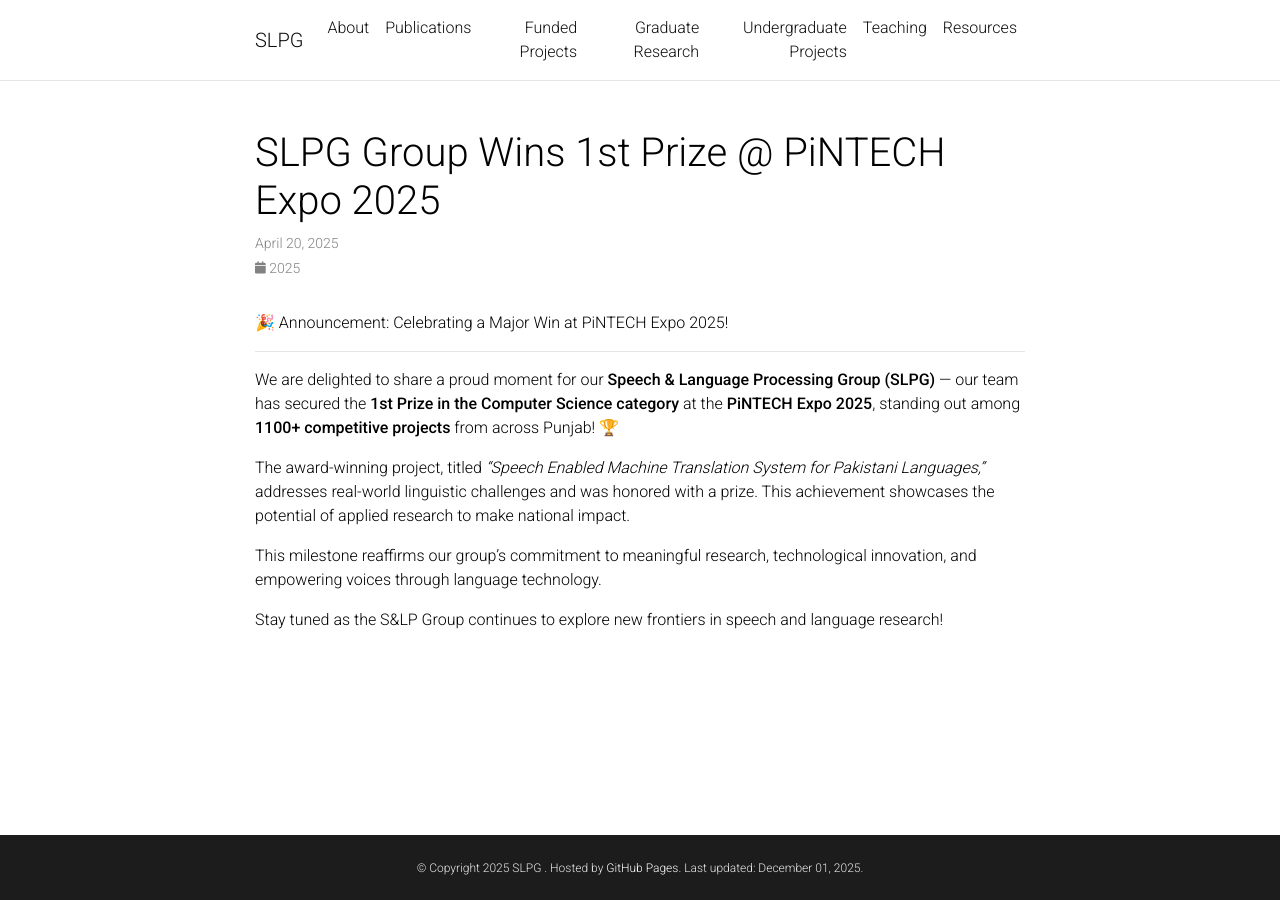
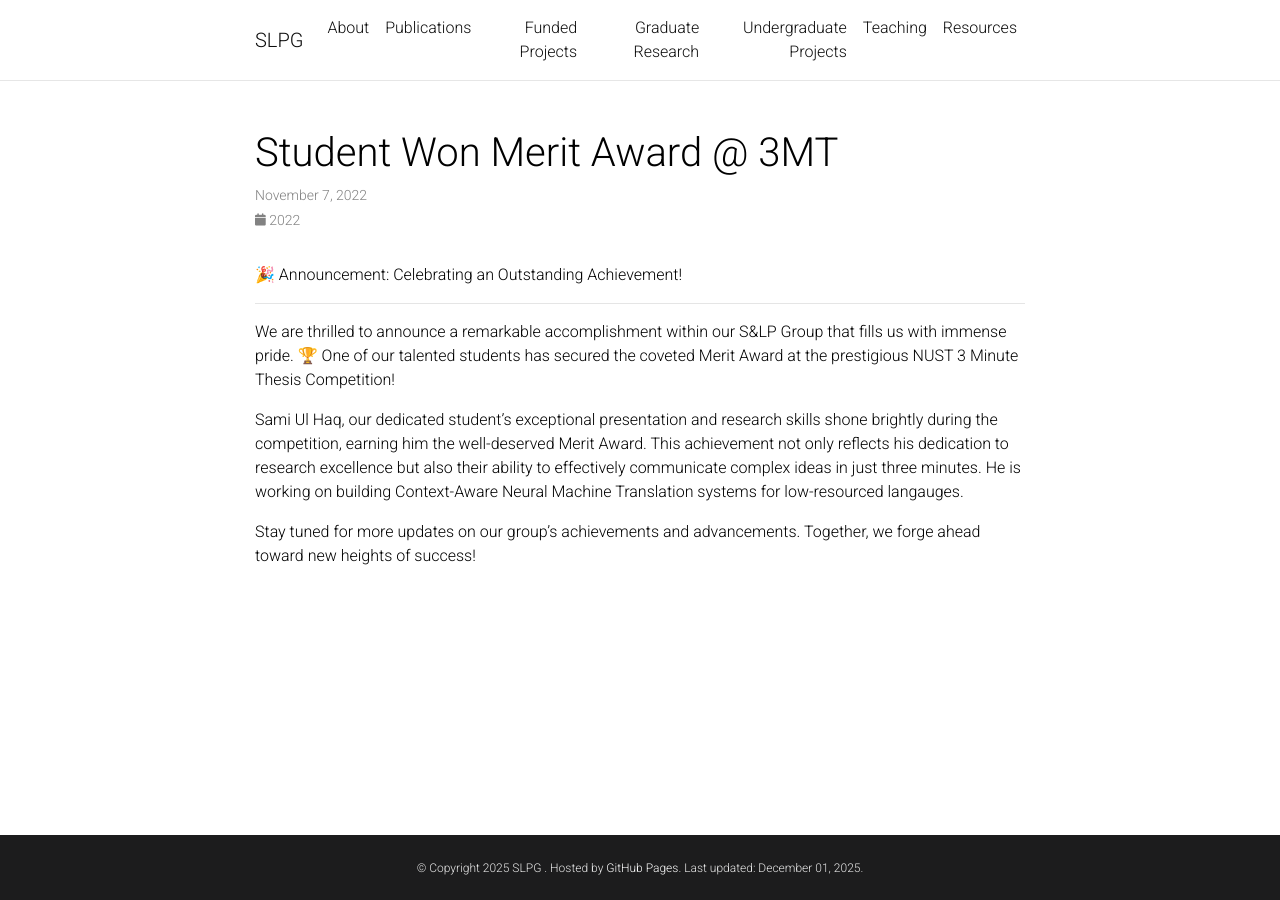
Before and after one commit to slpg-fjwu/slpg-fjwu.github.io, a Jekyll site: the page built from _news/announcement_4.md, in a window 1280 px wide. Built offline with Jekyll 4.4.1, drawn with Linux system fonts in a browser that asks for light colours; comment, search, counter and statistics services are not loaded; a style sheet for code colours, icons or effects is not loaded.

Commit message:
Add files via upload

```diff
--- a/_news/announcement_4.md
+++ b/_news/announcement_4.md
@@ -1,18 +1,16 @@
 ---
 layout: post
-title: SLPG Group Wins 1st Prize @ PiNTECH Expo 2025
-date: 2025-04-20 21:00:00+0500
+title: Student Won Merit Award @ 3MT
+date: 2022-11-07 16:11:00-0400
 inline: false
 related_posts: false
 ---
-🎉 Announcement: Celebrating a Major Win at PiNTECH Expo 2025!
+🎉 Announcement: Celebrating an Outstanding Achievement!
 
 ***
 
-We are delighted to share a proud moment for our **Speech & Language Processing Group (SLPG)** — our team has secured the **1st Prize in the Computer Science category** at the **PiNTECH Expo 2025**, standing out among **1100+ competitive projects** from across Punjab! 🏆
+We are thrilled to announce a remarkable accomplishment within our S&LP Group that fills us with immense pride. 🏆 One of our talented students has secured the coveted Merit Award at the prestigious NUST 3 Minute Thesis Competition!
 
-The award-winning project, titled _“Speech Enabled Machine Translation System for Pakistani Languages,”_ addresses real-world linguistic challenges and was honored with a prize. This achievement showcases the potential of applied research to make national impact.
+Sami Ul Haq, our dedicated student's exceptional presentation and research skills shone brightly during the competition, earning him the well-deserved Merit Award. This achievement not only reflects his dedication to research excellence but also their ability to effectively communicate complex ideas in just three minutes. He is working on building Context-Aware Neural Machine Translation systems for low-resourced langauges.
 
-This milestone reaffirms our group’s commitment to meaningful research, technological innovation, and empowering voices through language technology.
-
-Stay tuned as the S&LP Group continues to explore new frontiers in speech and language research!
+Stay tuned for more updates on our group's achievements and advancements. Together, we forge ahead toward new heights of success!
```
